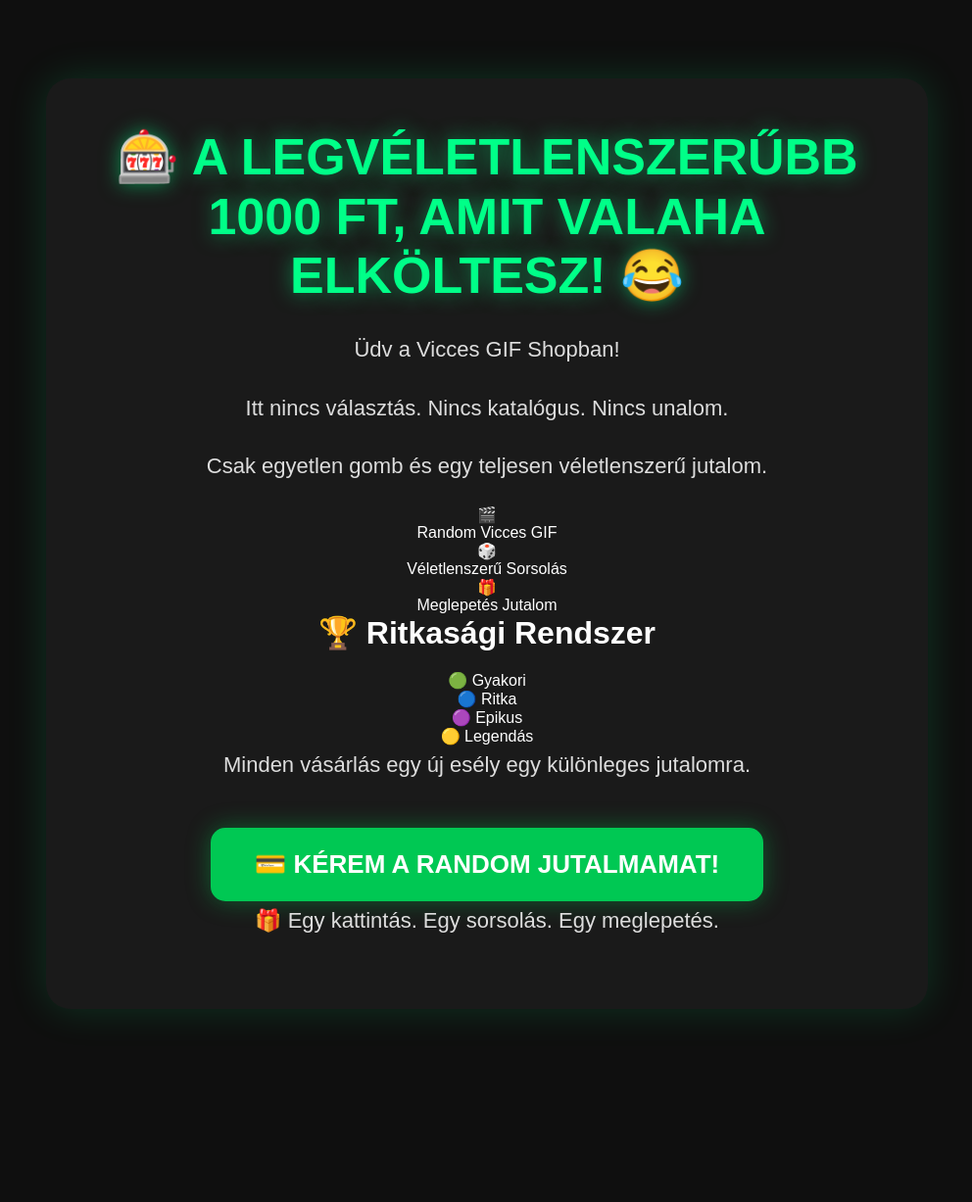
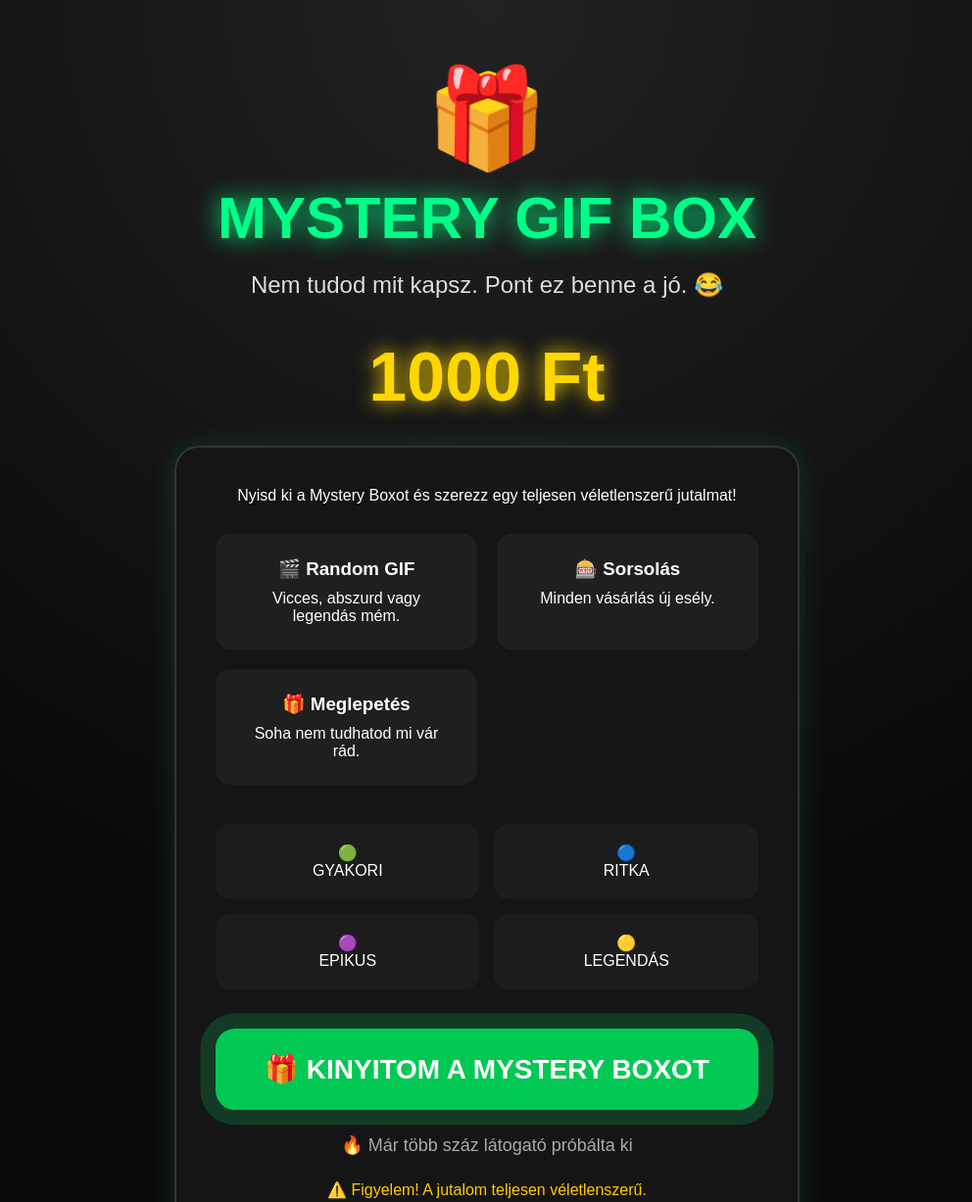
Before and after one commit to hurdabigdawe-bot/gif-shop, a plain HTML site: page index.html in a window 1280 px wide. Shown: the top 1227 px of the page at 98% size, without its empty margins (143-1135 px from the left). Before the commit the page ends 1110 px from the top, so only its background shows below. Drawn offline with Linux system fonts and the light colour scheme.

Commit message:
Update index.html

```diff
--- a/index.html
+++ b/index.html
@@ -3,77 +3,275 @@
 <head>
 <meta charset="UTF-8">
 <meta name="viewport" content="width=device-width, initial-scale=1.0">
-<title>😂 Vicces GIF Shop 😂</title>
+
+<title>🎁 Mystery GIF Box 🎁</title>
 
 <link rel="stylesheet" href="style.css">
+
+<style>
+
+*{
+    margin:0;
+    padding:0;
+    box-sizing:border-box;
+}
+
+body{
+    background:
+    radial-gradient(circle at top,#222,#0a0a0a 60%);
+    color:white;
+    font-family:Arial,Helvetica,sans-serif;
+    text-align:center;
+    overflow-x:hidden;
+}
+
+.hero{
+    min-height:100vh;
+    display:flex;
+    align-items:center;
+    justify-content:center;
+    padding:40px 20px;
+}
+
+.container{
+    max-width:1000px;
+}
+
+.logo{
+    font-size:100px;
+    animation:float 3s infinite ease-in-out;
+}
+
+@keyframes float{
+    0%{transform:translateY(0);}
+    50%{transform:translateY(-10px);}
+    100%{transform:translateY(0);}
+}
+
+h1{
+    font-size:60px;
+    margin-bottom:20px;
+    color:#00ff88;
+    text-shadow:0 0 25px #00ff88;
+}
+
+.subtitle{
+    font-size:24px;
+    color:#ddd;
+    margin-bottom:40px;
+}
+
+.price{
+    font-size:70px;
+    font-weight:bold;
+    color:gold;
+    text-shadow:0 0 20px gold;
+    margin-bottom:20px;
+}
+
+.box{
+    background:#151515;
+    border:2px solid #333;
+    border-radius:25px;
+    padding:40px;
+    margin-top:30px;
+    box-shadow:0 0 30px rgba(0,255,136,.15);
+}
+
+.features{
+    display:grid;
+    grid-template-columns:repeat(auto-fit,minmax(220px,1fr));
+    gap:20px;
+    margin-top:30px;
+}
+
+.card{
+    background:#1f1f1f;
+    padding:25px;
+    border-radius:15px;
+}
+
+.card h3{
+    margin-bottom:10px;
+}
+
+.rarity{
+    margin-top:40px;
+    display:grid;
+    grid-template-columns:repeat(auto-fit,minmax(180px,1fr));
+    gap:15px;
+}
+
+.rarity div{
+    background:#1c1c1c;
+    padding:20px;
+    border-radius:15px;
+}
+
+.buy-btn{
+    display:inline-block;
+    margin-top:40px;
+    padding:25px 50px;
+    font-size:28px;
+    font-weight:bold;
+    text-decoration:none;
+    color:white;
+    background:#00c853;
+    border-radius:20px;
+    transition:.3s;
+    animation:pulse 1.5s infinite;
+}
+
+.buy-btn:hover{
+    transform:scale(1.05);
+    background:#00e676;
+}
+
+@keyframes pulse{
+    0%{
+        box-shadow:0 0 0 0 rgba(0,255,136,.7);
+    }
+
+    70%{
+        box-shadow:0 0 0 20px rgba(0,255,136,0);
+    }
+
+    100%{
+        box-shadow:0 0 0 0 rgba(0,255,136,0);
+    }
+}
+
+.counter{
+    margin-top:25px;
+    color:#aaa;
+    font-size:18px;
+}
+
+.warning{
+    margin-top:25px;
+    color:#ffcc00;
+}
+
+footer{
+    padding:30px;
+    color:#777;
+}
+
+@media(max-width:768px){
+
+    h1{
+        font-size:38px;
+    }
+
+    .price{
+        font-size:50px;
+    }
+
+    .buy-btn{
+        width:100%;
+        font-size:22px;
+    }
+
+}
+
+</style>
 
 </head>
 <body>
 
-<div class="promo">
+<section class="hero">
 
-    <h1>🎰 A LEGVÉLETLENSZERŰBB 1000 FT, AMIT VALAHA ELKÖLTESZ! 😂</h1>
+<div class="container">
+
+<div class="logo">
+🎁
+</div>
+
+<h1>MYSTERY GIF BOX</h1>
+
+<p class="subtitle">
+Nem tudod mit kapsz. Pont ez benne a jó. 😂
+</p>
+
+<div class="price">
+1000 Ft
+</div>
+
+<div class="box">
 
 <p>
-        Üdv a Vicces GIF Shopban!
-    </p>
-
-    <p>
-        Itt nincs választás. Nincs katalógus. Nincs unalom.
-    </p>
-
-    <p>
-        Csak egyetlen gomb és egy teljesen véletlenszerű jutalom.
+Nyisd ki a Mystery Boxot és szerezz egy teljesen véletlenszerű jutalmat!
 </p>
 
 <div class="features">
 
-        <div class="feature">
-            🎬<br>
-            Random Vicces GIF
+<div class="card">
+<h3>🎬 Random GIF</h3>
+<p>Vicces, abszurd vagy legendás mém.</p>
 </div>
 
-        <div class="feature">
-            🎲<br>
-            Véletlenszerű Sorsolás
+<div class="card">
+<h3>🎰 Sorsolás</h3>
+<p>Minden vásárlás új esély.</p>
 </div>
 
-        <div class="feature">
-            🎁<br>
-            Meglepetés Jutalom
+<div class="card">
+<h3>🎁 Meglepetés</h3>
+<p>Soha nem tudhatod mi vár rád.</p>
 </div>
 
 </div>
 
-    <h2>🏆 Ritkasági Rendszer</h2>
-
 <div class="rarity">
 
-        <div>🟢 Gyakori</div>
-        <div>🔵 Ritka</div>
-        <div>🟣 Epikus</div>
-        <div>🟡 Legendás</div>
+<div>
+🟢<br>
+GYAKORI
+</div>
+
+<div>
+🔵<br>
+RITKA
+</div>
+
+<div>
+🟣<br>
+EPIKUS
+</div>
+
+<div>
+🟡<br>
+LEGENDÁS
+</div>
 
 </div>
-
-    <p>
-        Minden vásárlás egy új esély egy különleges jutalomra.
-    </p>
 
 <a
 class="buy-btn"
 href="https://hurdabigdawe.gumroad.com/l/pwjesa"
 target="_blank">
 
-        💳 KÉREM A RANDOM JUTALMAMAT!
+🎁 KINYITOM A MYSTERY BOXOT
 
 </a>
 
-    <p class="footer-text">
-        🎁 Egy kattintás. Egy sorsolás. Egy meglepetés.
-    </p>
+<div class="counter">
+🔥 Már több száz látogató próbálta ki
+</div>
+
+<div class="warning">
+⚠️ Figyelem! A jutalom teljesen véletlenszerű.
+</div>
 
 </div>
 
+</div>
+
+</section>
+
+<footer>
+© Mystery GIF Box
+</footer>
+
 </body>
 </html>
```
Lines whose indentation alone changed are shown as unchanged.
